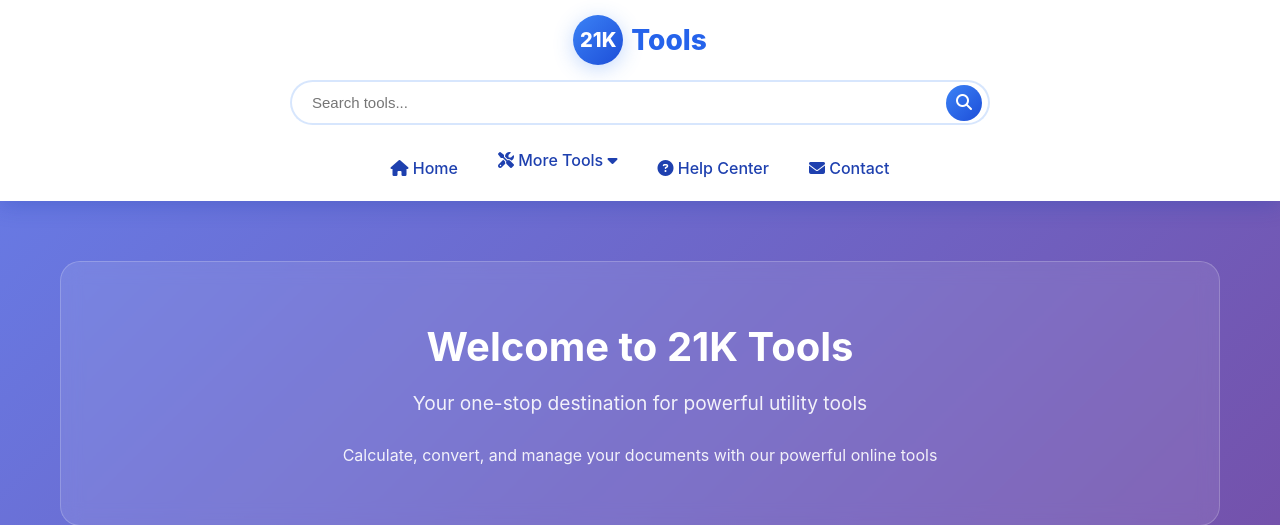
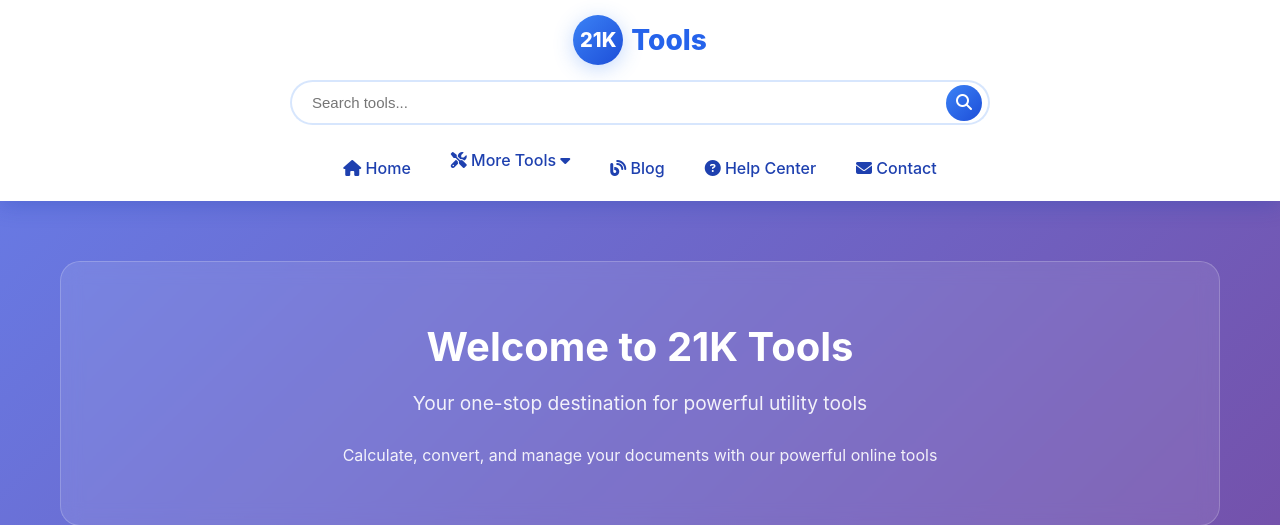
Before and after one commit to alwaysnithish/21ktools, a Django app: page / in a window 1280 px wide. Shown: the top 525 px of the page. Run offline with Django 5.2, Linux system fonts and the light colour scheme.

Commit message:
Update home.html

```diff
--- a/Templates/home.html
+++ b/Templates/home.html
@@ -763,6 +763,8 @@
            </div>
 
         </div>
+        <a href="/blog" class="nav-link"><i class="fas fa-blog"></i> Blog</a>
+
         <a href="/help" class="nav-link"><i class="fas fa-question-circle"></i> Help Center</a>
         <a href="mailto:contact@21k.tools" class="nav-link"><i class="fas fa-envelope"></i> Contact</a>
       </div>
```
